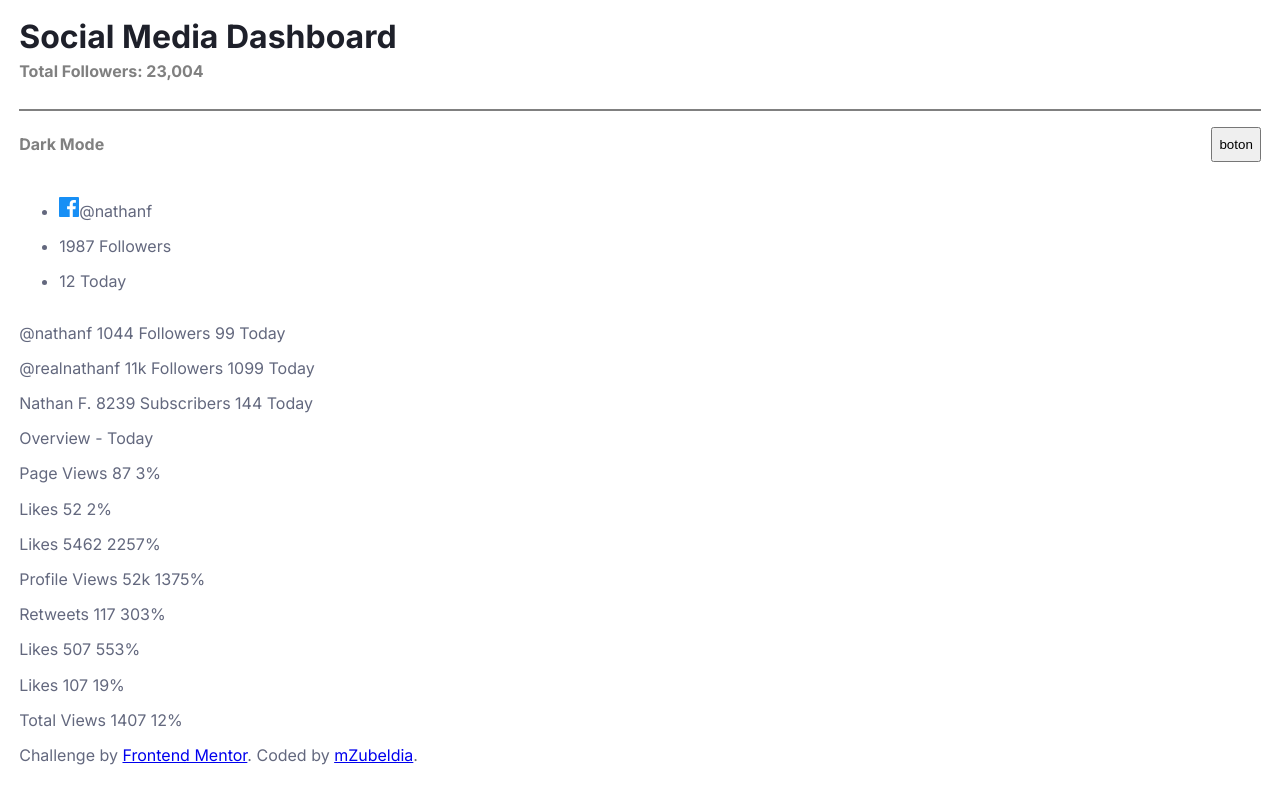
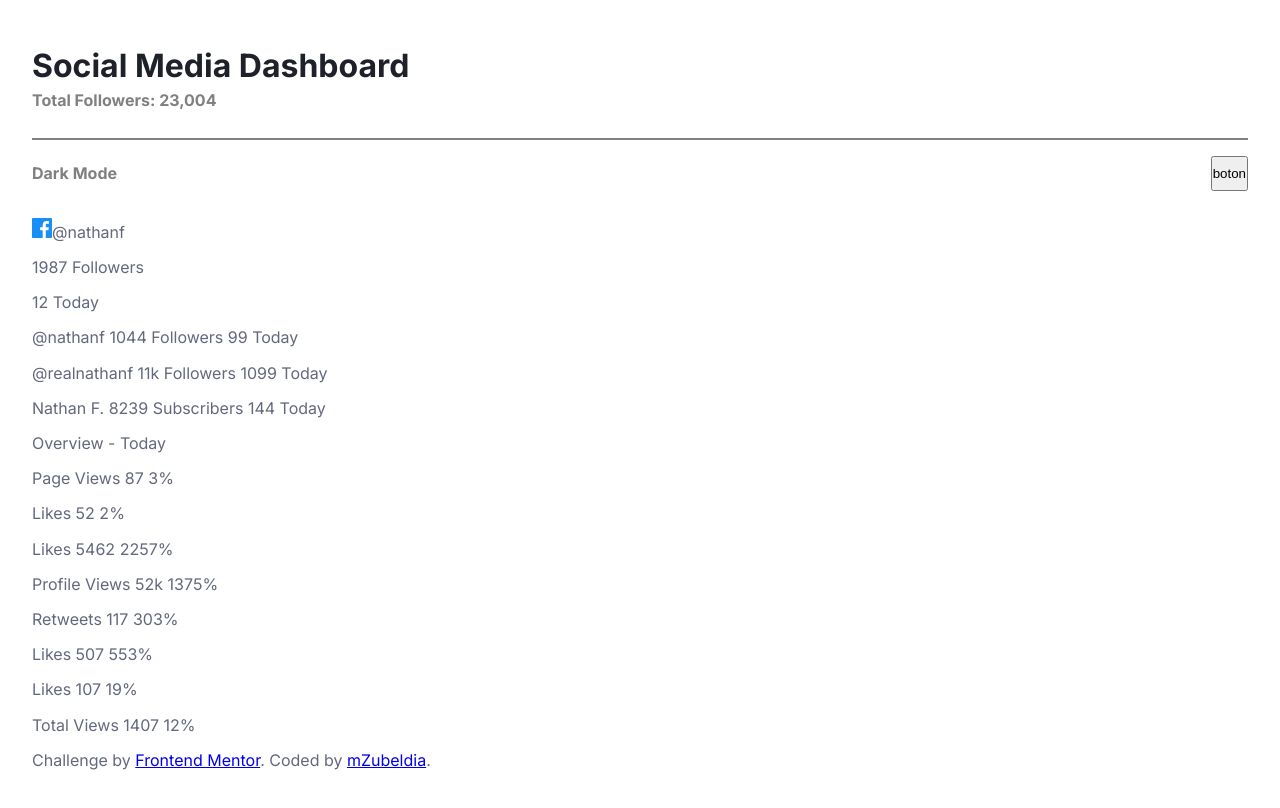
Before and after one commit to mZubeldia/social-media-dashboard, a React (Create React App) app: page / in a window 1280 px wide. Built offline with nearby package versions, Linux system fonts and the light colour scheme; the HTML template or start-up script is replaced by a standard one.

Commit message:
add resets css

```diff
--- a/src/App.css
+++ b/src/App.css
@@ -9,6 +9,11 @@
     background-color: var(--bg-color);
     color: var(--regular-text-color);
 }
+* {
+    box-sizing: border-box;
+    margin: 0;
+    padding: 0;
+  }
 
 h1{
     padding: 0;
@@ -16,10 +21,17 @@ h1{
     color: hsl(230, 17%, 14%);
 }
 
+ul, li {
+    list-style: none;
+    list-style-type: none;
+}
+
 body {
-    padding: 0.7rem;
+    padding: 2rem;
     line-height: 2.2rem;
 }
+
+
 
 /*
 SSMM colors
@@ -44,6 +56,11 @@ SSMM colors
 
 /* header */
 
+.header {
+    padding-top: 1rem;
+    padding-bottom: 0.5rem;
+}
+
 .bold{
  font-weight: 700;
  color: grey;
--- a/src/components/Main.js
+++ b/src/components/Main.js
@@ -7,10 +7,22 @@ const Main = () => {
         <article className="card">
           <ul className="card_list">
             <li className="card_list_element">
-            <svg xmlns="http://www.w3.org/2000/svg" width="20" height="20"><path fill="#178FF5" d="M18.896 0H1.104C.494 0 0 .494 0 1.104v17.793C0 19.506.494 20 1.104 20h9.58v-7.745H8.076V9.237h2.606V7.01c0-2.583 1.578-3.99 3.883-3.99 1.104 0 2.052.082 2.329.119v2.7h-1.598c-1.254 0-1.496.597-1.496 1.47v1.928h2.989l-.39 3.018h-2.6V20h5.098c.608 0 1.102-.494 1.102-1.104V1.104C20 .494 19.506 0 18.896 0z"/></svg>
-                <span className="social_media_name">@nathanf</span></li>
-            <li className="card_list_element">1987 Followers</li>
-            <li className="card_list_element"> 12 Today</li>
+              <svg xmlns="http://www.w3.org/2000/svg" width="20" height="20">
+                <path
+                  fill="#178FF5"
+                  d="M18.896 0H1.104C.494 0 0 .494 0 1.104v17.793C0 19.506.494 20 1.104 20h9.58v-7.745H8.076V9.237h2.606V7.01c0-2.583 1.578-3.99 3.883-3.99 1.104 0 2.052.082 2.329.119v2.7h-1.598c-1.254 0-1.496.597-1.496 1.47v1.928h2.989l-.39 3.018h-2.6V20h5.098c.608 0 1.102-.494 1.102-1.104V1.104C20 .494 19.506 0 18.896 0z"
+                />
+              </svg>
+              <span className="social_media_name">@nathanf</span>
+            </li>
+            <li className="card_list_element">
+              <span className="social_media_number">1987</span>{" "}
+              <span className="social_media_followers">Followers</span>
+            </li>
+            <li className="card_list_element">
+              {" "}
+              <span className="social_media_increase">12 Today</span>
+            </li>
           </ul>
         </article>
 
```
